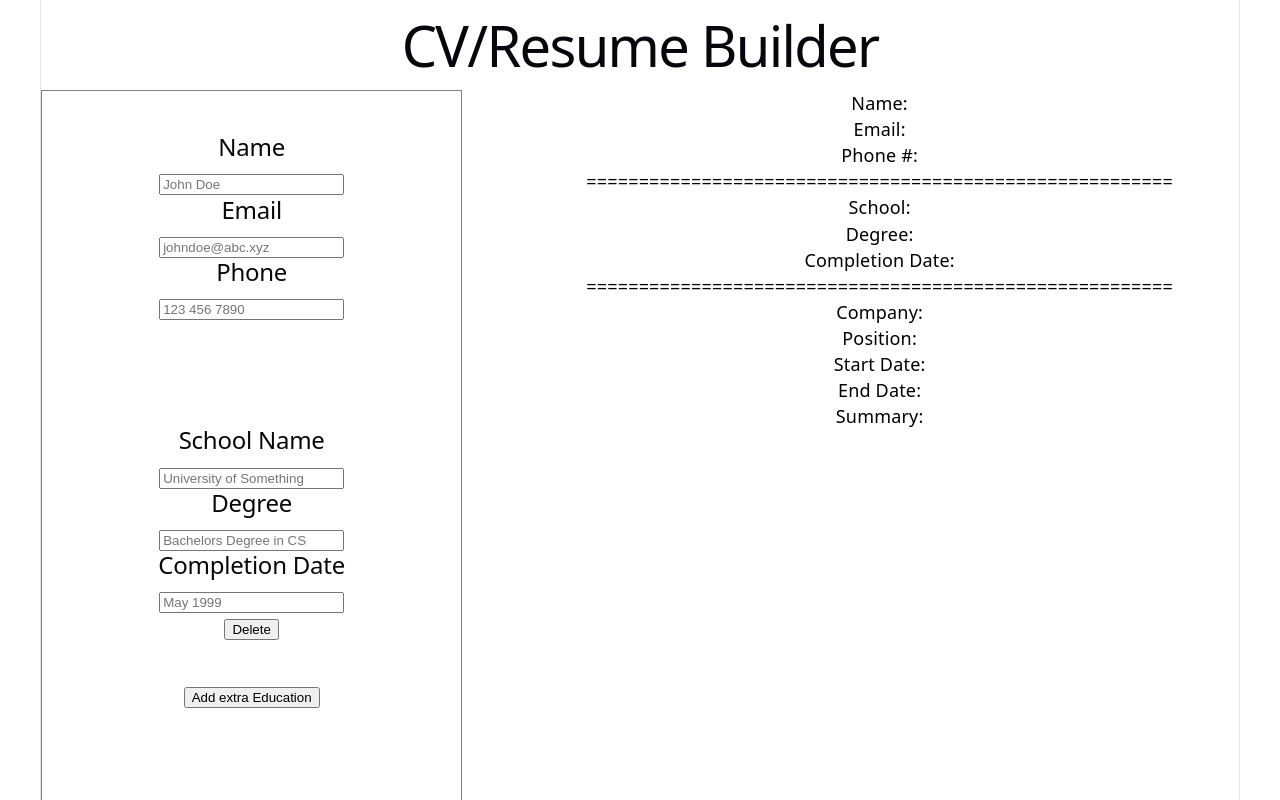
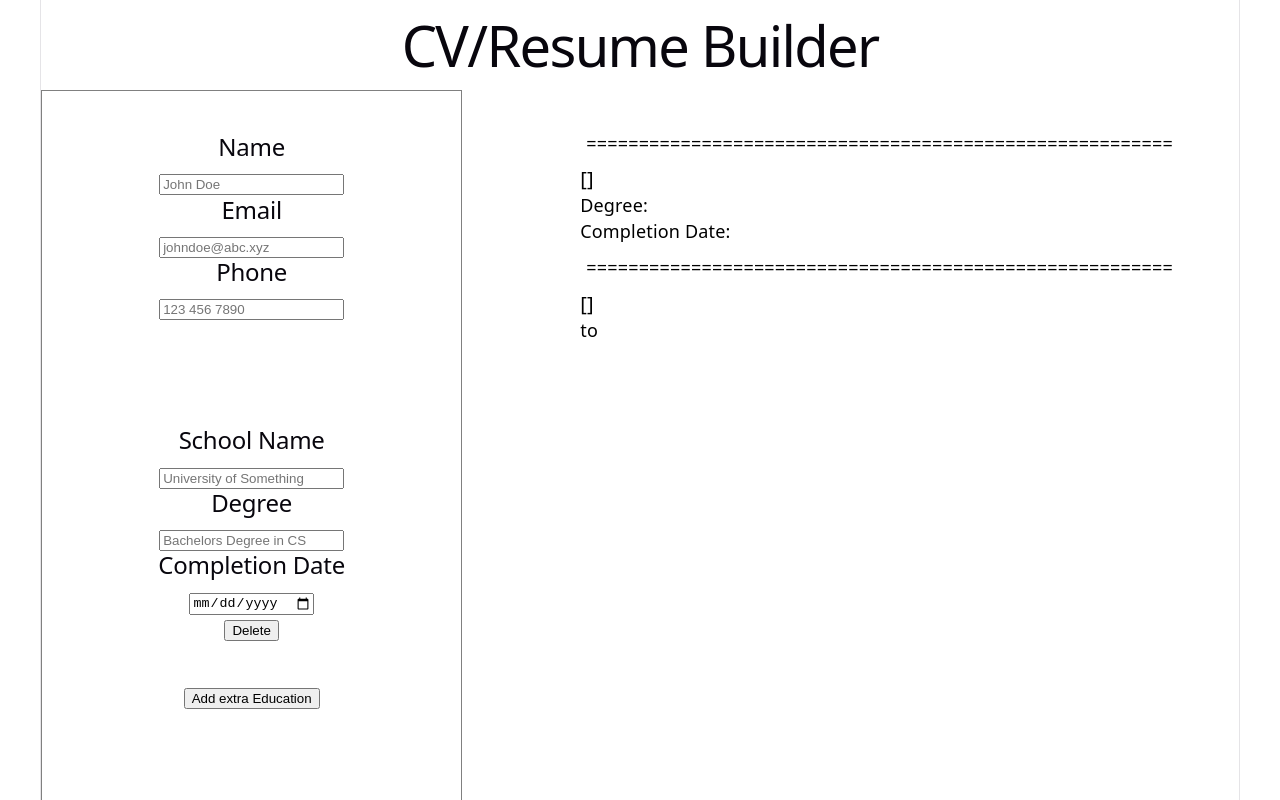
Before and after one commit to caojieming/odin-react-cv, a React (Vite) app: page / in a window 1280 px wide. Shown: the top 800 px of the page. Built offline with nearby package versions, Linux system fonts and the light colour scheme.

Commit message:
changed input types, formated resume section

```diff
--- a/src/App.jsx
+++ b/src/App.jsx
@@ -1,5 +1,7 @@
 import { useState } from 'react'
 import './styles/App.css'
+import './styles/Inputs.css'
+import './styles/Resume.css'
 import { InputGeneral } from './components/InputGeneral.jsx'
 import { InputEducation } from './components/InputEducation.jsx'
 import { InputExperience } from './components/InputExperience.jsx'
--- a/src/components/InputEducation.jsx
+++ b/src/components/InputEducation.jsx
@@ -66,8 +66,7 @@ export function InputEducation({data, onChange}) {
 
                             <h2>Completion Date</h2>
                             <input
-                                type="text"
-                                placeholder="May 1999"
+                                type="date"
                                 value={school.date}
                                 onChange={(e) => handleChange(index, "date", e.target.value)}
                             />
--- a/src/components/InputExperience.jsx
+++ b/src/components/InputExperience.jsx
@@ -67,7 +67,6 @@ export function InputExperience({data, onChange}) {
                             <h2>Start Date</h2>
                             <input
                                 type="date"
-                                // placeholder=""
                                 value={exp.startDate}
                                 onChange={(e) => handleChange(index, "startDate", e.target.value)}
                             />
@@ -75,14 +74,12 @@ export function InputExperience({data, onChange}) {
                             <h2>End Date</h2>
                             <input
                                 type="date"
-                                // placeholder=""
                                 value={exp.endDate}
                                 onChange={(e) => handleChange(index, "endDate", e.target.value)}
                             />
 
                             <h2>Summary</h2>
-                            <input
-                                type="text"
+                            <textarea
                                 placeholder="I help people."
                                 value={exp.summary}
                                 onChange={(e) => handleChange(index, "summary", e.target.value)}
--- a/src/components/InputGeneral.jsx
+++ b/src/components/InputGeneral.jsx
@@ -25,7 +25,7 @@ export function InputGeneral({data, onChange}) {
             <div className='email'>
                 <h2>Email</h2>
                 <input
-                    type="text"
+                    type="email"
                     value={email}
                     onChange={(e) => handleChange("email", e.target.value)}
                     placeholder="johndoe@abc.xyz"
@@ -35,7 +35,7 @@ export function InputGeneral({data, onChange}) {
             <div className='phone'>
                 <h2>Phone</h2>
                 <input
-                    type="text"
+                    type="tel"
                     value={phone}
                     onChange={(e) => handleChange("phone", e.target.value)}
                     placeholder="123 456 7890"
--- a/src/components/Resume.jsx
+++ b/src/components/Resume.jsx
@@ -6,29 +6,30 @@ export function Resume({data}){
     return (
         <div id="resume">
             <div id="outputGeneral">
-                <p>Name: {general.name}</p>
-                <p>Email: {general.email}</p>
-                <p>Phone #: {general.phone}</p>
+                <p className="generalName">{general.name}</p>
+                <div className="contactMethods">
+                    <p className="generalEmail">{general.email}</p>
+                    <p className="generalPhone">{general.phone}</p>
+                </div>
             </div>
             ========================================================
             <div id="outputEducation">
                 {education.map((school) => (
-                    <div key={school.id}>
-                        <p>School: {school.schoolName}</p>
-                        <p>Degree: {school.degree}</p>
-                        <p>Completion Date: {school.date}</p>
+                    <div key={school.id} className="schoolItem">
+                        <p className="educationSchool">[{school.schoolName}]</p>
+                        <p className="educationDegree">Degree: {school.degree}</p>
+                        <p className="educationDate">Completion Date: {school.date}</p>
                     </div>
                 ))}
             </div>
             ========================================================
             <div id="outputExperience">
                 {experience.map((exp) => (
-                    <div key={exp.id}>
-                        <p>Company: {exp.companyName}</p>
-                        <p>Position: {exp.position}</p>
-                        <p>Start Date: {exp.startDate}</p>
-                        <p>End Date: {exp.endDate}</p>
-                        <p>Summary: {exp.summary}</p>
+                    <div key={exp.id} className="companyItem">
+                        <p className="experienceCompany">[{exp.companyName}]</p>
+                        <p className="experiencePosition">{exp.position}</p>
+                        <p className="experienceDate">{exp.startDate} to {exp.endDate}</p>
+                        <p className="experienceSummary">{exp.summary}</p>
                     </div>
                 ))}
             </div>
--- a/src/styles/App.css
+++ b/src/styles/App.css
@@ -7,38 +7,3 @@
     display: flex;
     justify-content: space-between;
 }
-
-#inputSections {
-    border: 1px solid gray;
-    width: 35%;
-}
-.inputSection {
-    border: 2px solid white;
-    border-radius: 10px;
-    margin: 20px;
-    padding: 20px;
-}
-
-#inputEducation .schoolList,
-#inputExperience .expList {
-    border: 2px solid white;
-    border-radius: 10px;
-    margin: 20px;
-    padding: 20px;
-}
-#inputEducation .school,
-#inputExperience .exp {
-    border: 2px solid white;
-    border-radius: 10px;
-    margin: 20px;
-    padding: 20px;
-}
-
-#outputSections {
-    /* white background to simulate paper */
-    background-color: white;
-    /* black text */
-    color: black;
-
-    width: 60%;
-}
--- /dev/null
+++ b/src/styles/Inputs.css
@@ -0,0 +1,25 @@
+#inputSections {
+    border: 1px solid gray;
+    width: 35%;
+}
+.inputSection {
+    border: 2px solid white;
+    border-radius: 10px;
+    margin: 20px;
+    padding: 20px;
+}
+
+#inputEducation .schoolList,
+#inputExperience .expList {
+    border: 2px solid white;
+    border-radius: 10px;
+    margin: 20px;
+    padding: 20px;
+}
+#inputEducation .school,
+#inputExperience .exp {
+    border: 2px solid white;
+    border-radius: 10px;
+    margin: 20px;
+    padding: 20px;
+}
--- /dev/null
+++ b/src/styles/Resume.css
@@ -0,0 +1,44 @@
+#outputSections {
+    /* white background to simulate paper */
+    background-color: white;
+    /* black text */
+    color: black;
+
+    width: 60%;
+
+}
+
+#resume {
+    margin: 40px 30px;
+}
+
+#outputGeneral {
+}
+#outputGeneral .generalName {
+    font-size: 30px;
+    margin-bottom: 8px;
+}
+#outputGeneral .contactMethods {
+    display: flex;
+    justify-content: center;
+    gap: 30px;
+}
+
+
+#outputEducation,
+#outputExperience {
+    text-align: left;
+    margin: 10px 30px;
+}
+#outputEducation .schoolItem:not(:last-child),
+#outputExperience .companyItem:not(:last-child) {
+    margin-bottom: 10px;
+}
+#outputEducation .educationSchool,
+#outputExperience .experienceCompany {
+    font-size: 20px;
+}
+
+#outputExperience .experienceSummary {
+    overflow-wrap: break-word;
+}
```
Also changed, not shown: 1 other file (tests, documents, lock files or other folders).
